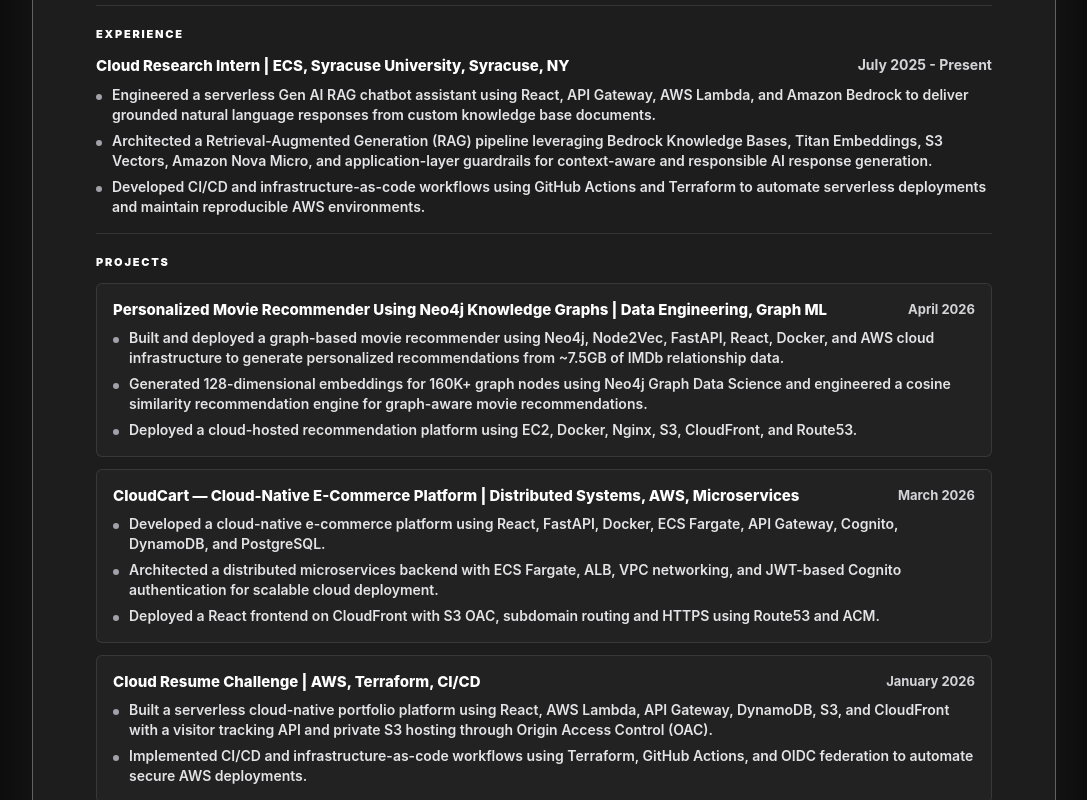
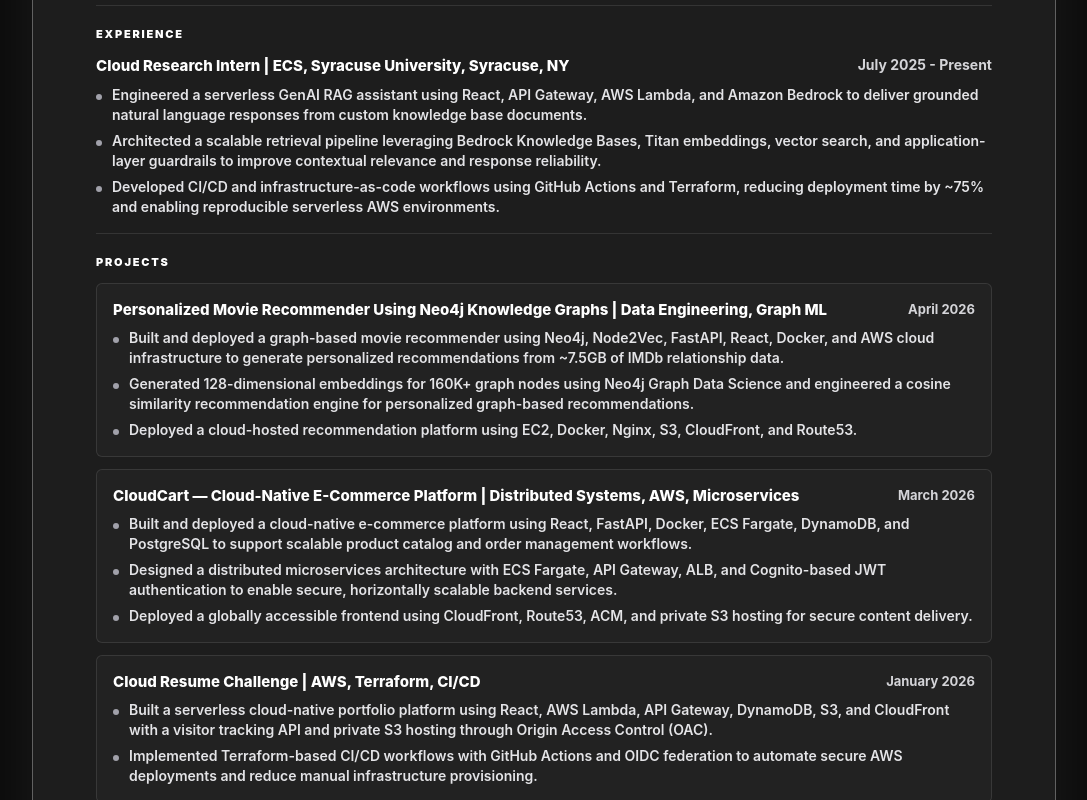
Before and after one commit to shubhamjoshi1303/cloud-resume-aws, a React (Vite) app in the folder frontend/: page / in a window 1280 px wide. Shown: the part 520-1320 px from the top of the page, without its empty margins (96-1183 px from the left). Built offline with nearby package versions, Linux system fonts and the light colour scheme; no server answers.

Commit message:
Updated Final

```diff
--- a/frontend/src/data/resume.js
+++ b/frontend/src/data/resume.js
@@ -45,9 +45,9 @@
       title: "Cloud Research Intern | ECS, Syracuse University, Syracuse, NY",
       date: "July 2025 - Present",
       bullets: [
-        "Engineered a serverless Gen AI RAG chatbot assistant using React, API Gateway, AWS Lambda, and Amazon Bedrock to deliver grounded natural language responses from custom knowledge base documents.",
-        "Architected a Retrieval-Augmented Generation (RAG) pipeline leveraging Bedrock Knowledge Bases, Titan Embeddings, S3 Vectors, Amazon Nova Micro, and application-layer guardrails for context-aware and responsible AI response generation.",
-        "Developed CI/CD and infrastructure-as-code workflows using GitHub Actions and Terraform to automate serverless deployments and maintain reproducible AWS environments."
+        "Engineered a serverless GenAI RAG assistant using React, API Gateway, AWS Lambda, and Amazon Bedrock to deliver grounded natural language responses from custom knowledge base documents.",
+        "Architected a scalable retrieval pipeline leveraging Bedrock Knowledge Bases, Titan embeddings, vector search, and application-layer guardrails to improve contextual relevance and response reliability.",
+        "Developed CI/CD and infrastructure-as-code workflows using GitHub Actions and Terraform, reducing deployment time by ~75% and enabling reproducible serverless AWS environments."
       ]
     }
   ],
@@ -59,7 +59,7 @@
   href: "https://movie.shubhamjoshi.xyz/",
   bullets: [
     "Built and deployed a graph-based movie recommender using Neo4j, Node2Vec, FastAPI, React, Docker, and AWS cloud infrastructure to generate personalized recommendations from ~7.5GB of IMDb relationship data.",
-    "Generated 128-dimensional embeddings for 160K+ graph nodes using Neo4j Graph Data Science and engineered a cosine similarity recommendation engine for graph-aware movie recommendations.",
+    "Generated 128-dimensional embeddings for 160K+ graph nodes using Neo4j Graph Data Science and engineered a cosine similarity recommendation engine for personalized graph-based recommendations.",
     "Deployed a cloud-hosted recommendation platform using EC2, Docker, Nginx, S3, CloudFront, and Route53."
   ]
 },
@@ -69,9 +69,9 @@
   date: "March 2026",
   href: "https://shop.shubhamjoshi.xyz/",
   bullets: [
-    "Developed a cloud-native e-commerce platform using React, FastAPI, Docker, ECS Fargate, API Gateway, Cognito, DynamoDB, and PostgreSQL.",
-    "Architected a distributed microservices backend with ECS Fargate, ALB, VPC networking, and JWT-based Cognito authentication for scalable cloud deployment.",
-    "Deployed a React frontend on CloudFront with S3 OAC, subdomain routing and HTTPS using Route53 and ACM."
+    "Built and deployed a cloud-native e-commerce platform using React, FastAPI, Docker, ECS Fargate, DynamoDB, and PostgreSQL to support scalable product catalog and order management workflows.",
+    "Designed a distributed microservices architecture with ECS Fargate, API Gateway, ALB, and Cognito-based JWT authentication to enable secure, horizontally scalable backend services.",
+    "Deployed a globally accessible frontend using CloudFront, Route53, ACM, and private S3 hosting for secure content delivery."
   ]
 },
 {
@@ -81,7 +81,7 @@
   href: "https://github.com/shubhamjoshi1303/cloud-resume-aws",
   bullets: [
     "Built a serverless cloud-native portfolio platform using React, AWS Lambda, API Gateway, DynamoDB, S3, and CloudFront with a visitor tracking API and private S3 hosting through Origin Access Control (OAC).",
-    "Implemented CI/CD and infrastructure-as-code workflows using Terraform, GitHub Actions, and OIDC federation to automate secure AWS deployments."
+    "Implemented Terraform-based CI/CD workflows with GitHub Actions and OIDC federation to automate secure AWS deployments and reduce manual infrastructure provisioning."
   ]
 },
 {
@@ -91,7 +91,7 @@
   href: "https://github.com/shubhamjoshi1303/Electricity-Price-Forecasting-at-NP-15-Northern-California-",
   bullets: [
     "Developed a hybrid electricity price forecasting pipeline combining SARIMAX and Gradient Boosting to predict CAISO NP-15 market prices using solar, wind, and temperature datasets.",
-    "Achieved a 15-day forecasting MAE of 16.79 by modeling seasonal time-series behavior and refining non-linear residual errors through hybrid statistical and machine learning techniques."
+    "Achieved a 15-day forecasting MAE of 16.79 by modeling seasonal trends and refining non-linear residual errors through hybrid statistical and machine learning techniques."
   ]
 }
 
```
